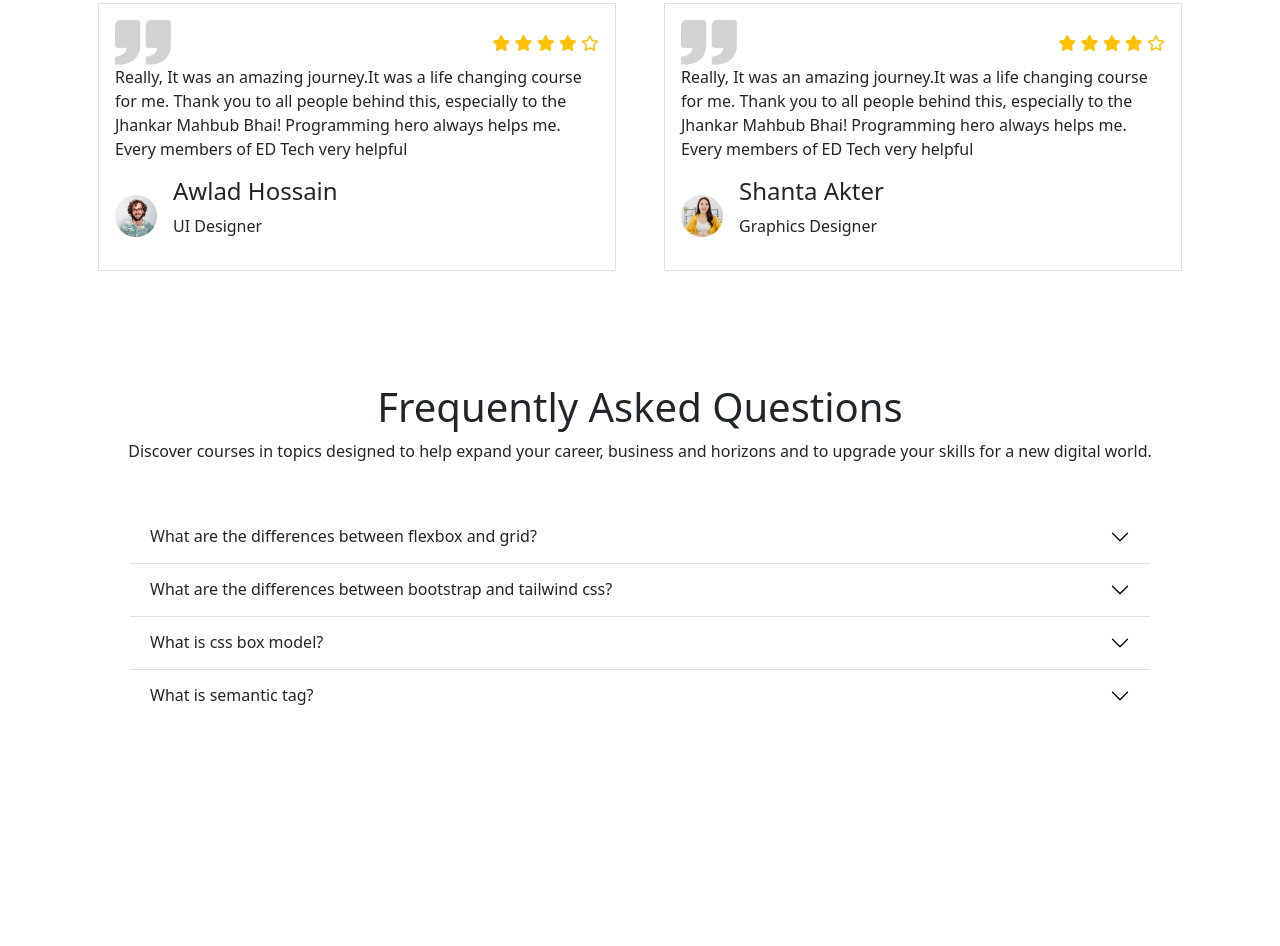
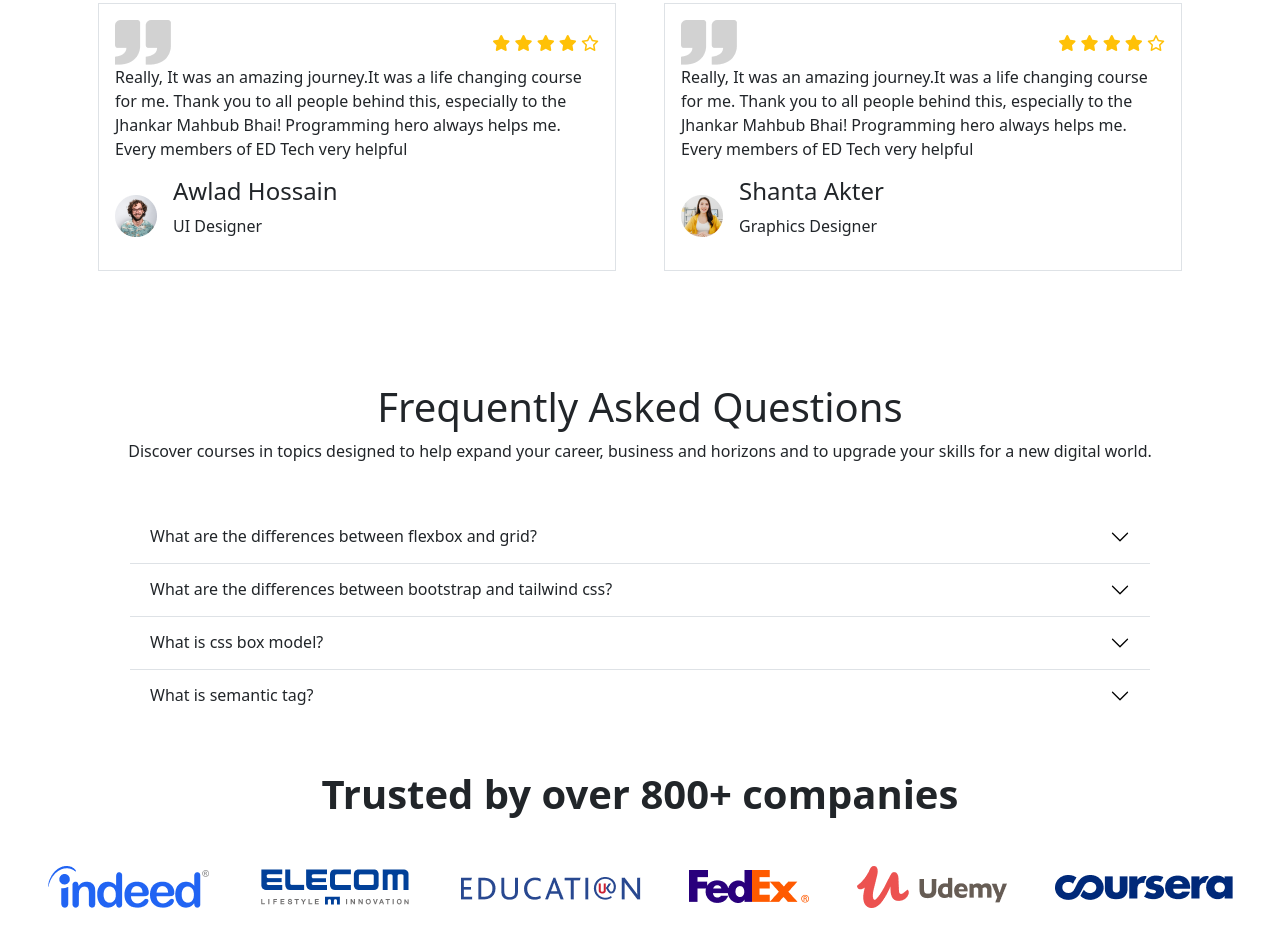
Before and after one commit to chanchal26/ed-tech-website, a plain HTML site: page index.html in a window 1280 px wide. Shown: the part 3739-4685 px from the top of the page. Before the commit the page ends 4509 px from the top, so only its background shows below. Drawn offline with nearby package versions, Linux system fonts and the light colour scheme.

Commit message:
conmany section done

```diff
--- a/index.html
+++ b/index.html
@@ -495,11 +495,25 @@
             </div>
         </section>
         <!-- FAQ section end -->
+        <section>
+            <div>
+                <h1 class="text-center fs-1 fw-bold">Trusted by over 800+ companies</h1>
+            </div>
+            <div class="d-flex justify-content-center align-items-center gap-5 mt-5 mb-5">
+                <div><img src="images/company/company-6.png" alt=""></div>
+                <div><img src="images/company/company-5.png" alt=""></div>
+                <div><img src="images/company/company-4.png" alt=""></div>
+                <div><img src="images/company/company-3.png" alt=""></div>
+                <div><img src="images/company/company-2.png" alt=""></div>
+                <div><img src="images/company/company-1.png" alt=""></div>
+            </div>
+        </section>
+    </main>
 
-        <!-- bootstrap cdn link -->
-        <script src="https://cdn.jsdelivr.net/npm/bootstrap@5.2.0/dist/js/bootstrap.bundle.min.js"
-            integrity="sha384-A3rJD856KowSb7dwlZdYEkO39Gagi7vIsF0jrRAoQmDKKtQBHUuLZ9AsSv4jD4Xa"
-            crossorigin="anonymous"></script>
+    <!-- bootstrap cdn link -->
+    <script src="https://cdn.jsdelivr.net/npm/bootstrap@5.2.0/dist/js/bootstrap.bundle.min.js"
+        integrity="sha384-A3rJD856KowSb7dwlZdYEkO39Gagi7vIsF0jrRAoQmDKKtQBHUuLZ9AsSv4jD4Xa"
+        crossorigin="anonymous"></script>
 </body>
 
 </html>
```
